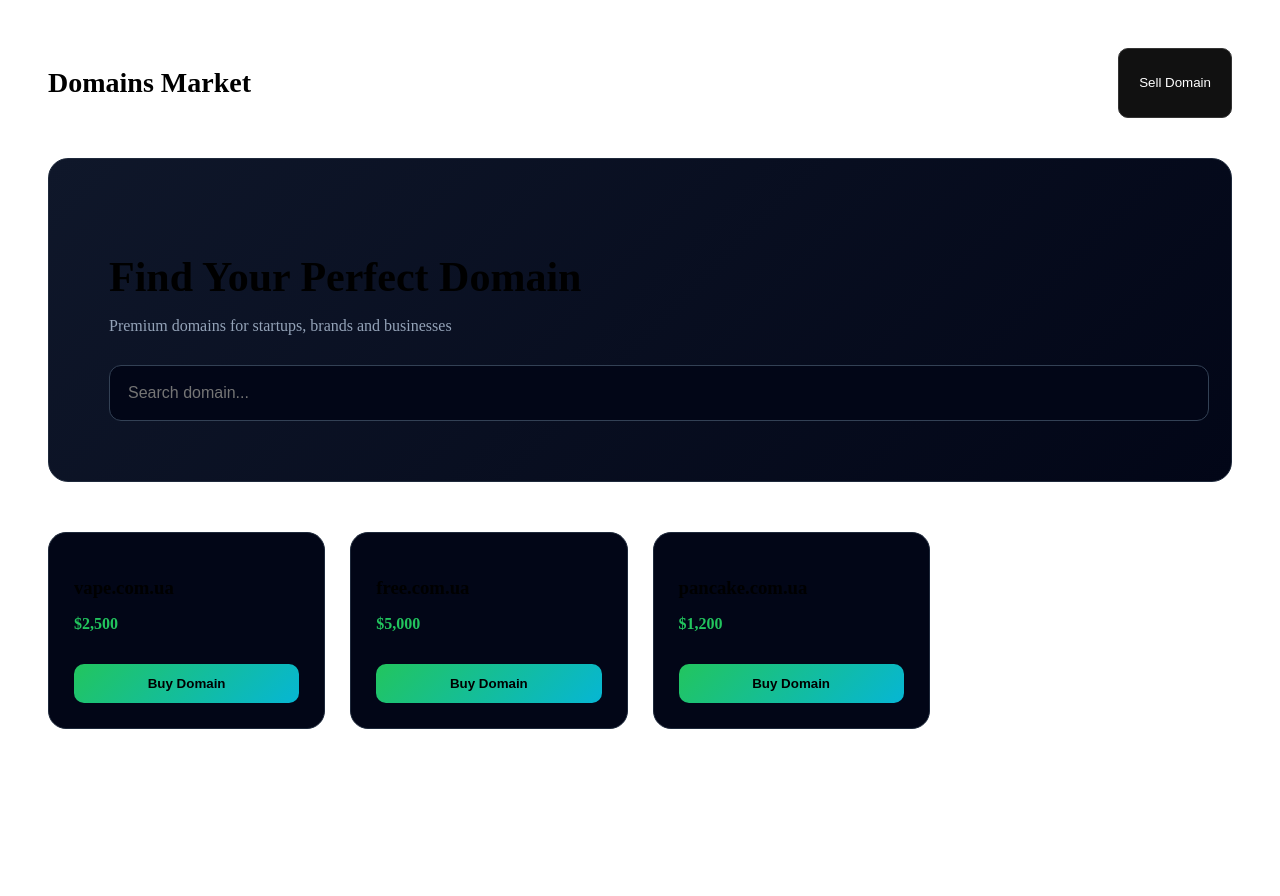
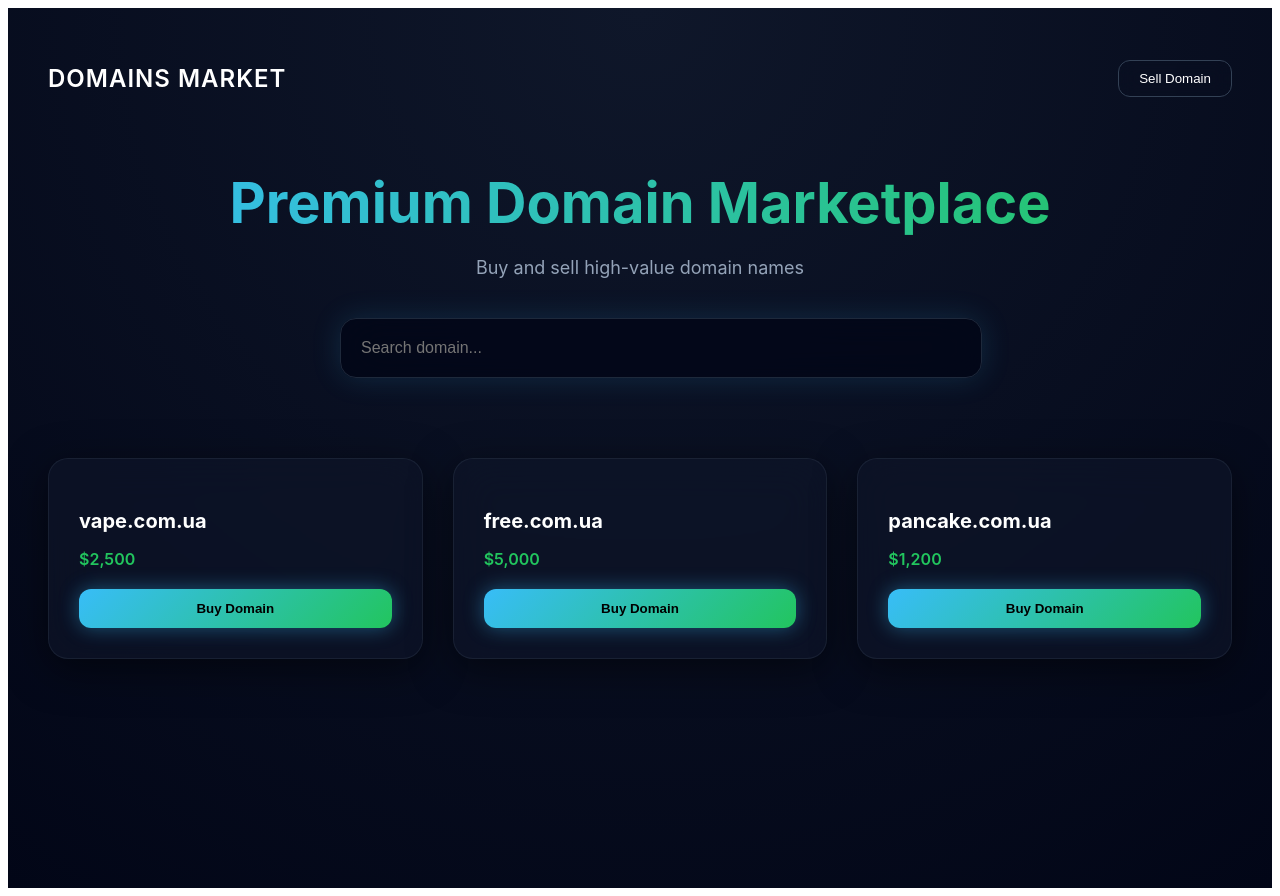
Before and after one commit to bestdomainua-coder/domains-market-clean, a Next.js app: page / in a window 1280 px wide. Before the commit the page ends 800 px from the top, so only its background shows below. Built offline with nearby package versions, Linux system fonts and the light colour scheme.

Commit message:
Update page.tsx

```diff
--- a/app/page.tsx
+++ b/app/page.tsx
@@ -6,17 +6,36 @@ export default function Page() {
   ];
 
   return (
-    <main style={{ padding: "40px", maxWidth: "1200px", margin: "0 auto" }}>
+    <main style={{
+      minHeight: "100vh",
+      background: "radial-gradient(circle at top, #0f172a, #020617)",
+      color: "#fff",
+      padding: "40px",
+      fontFamily: "Inter, sans-serif"
+    }}>
 
-      {/* HEADER */}
-      <div style={{ display: "flex", justifyContent: "space-between", marginBottom: "40px" }}>
-        <h1 style={{ fontSize: "28px" }}>Domains Market</h1>
+      {/* NAV */}
+      <div style={{
+        display: "flex",
+        justifyContent: "space-between",
+        alignItems: "center",
+        marginBottom: "60px"
+      }}>
+        <h1 style={{
+          fontSize: "24px",
+          fontWeight: "600",
+          letterSpacing: "1px"
+        }}>
+          DOMAINS MARKET
+        </h1>
+
         <button style={{
-          background: "#111",
-          border: "1px solid #333",
+          background: "transparent",
+          border: "1px solid #334155",
           color: "#fff",
           padding: "10px 20px",
-          borderRadius: "10px"
+          borderRadius: "12px",
+          backdropFilter: "blur(10px)"
         }}>
           Sell Domain
         </button>
@@ -24,59 +43,88 @@ export default function Page() {
 
       {/* HERO */}
       <div style={{
-        background: "linear-gradient(135deg, #0f172a, #020617)",
-        padding: "60px",
-        borderRadius: "20px",
-        marginBottom: "50px",
-        border: "1px solid #1e293b"
+        textAlign: "center",
+        marginBottom: "80px"
       }}>
-        <h2 style={{ fontSize: "42px", marginBottom: "10px" }}>
-          Find Your Perfect Domain
+        <h2 style={{
+          fontSize: "56px",
+          fontWeight: "700",
+          background: "linear-gradient(90deg, #38bdf8, #22c55e)",
+          WebkitBackgroundClip: "text",
+          WebkitTextFillColor: "transparent",
+          marginBottom: "20px"
+        }}>
+          Premium Domain Marketplace
         </h2>
-        <p style={{ color: "#94a3b8", marginBottom: "30px" }}>
-          Premium domains for startups, brands and businesses
+
+        <p style={{
+          color: "#94a3b8",
+          fontSize: "18px",
+          marginBottom: "40px"
+        }}>
+          Buy and sell high-value domain names
         </p>
 
+        <div style={{
+          maxWidth: "600px",
+          margin: "0 auto",
+          position: "relative"
+        }}>
           <input
             placeholder="Search domain..."
             style={{
               width: "100%",
-            padding: "18px",
-            borderRadius: "12px",
-            border: "1px solid #334155",
-            background: "#020617",
+              padding: "20px",
+              borderRadius: "16px",
+              border: "1px solid #1e293b",
+              background: "rgba(2,6,23,0.8)",
+              backdropFilter: "blur(20px)",
               color: "#fff",
-            fontSize: "16px"
+              fontSize: "16px",
+              boxShadow: "0 0 30px rgba(56,189,248,0.15)"
             }}
           />
+        </div>
       </div>
 
       {/* GRID */}
       <div style={{
         display: "grid",
-        gridTemplateColumns: "repeat(auto-fill, minmax(260px, 1fr))",
-        gap: "25px"
+        gridTemplateColumns: "repeat(auto-fill, minmax(280px, 1fr))",
+        gap: "30px"
       }}>
         {domains.map((d, i) => (
           <div key={i} style={{
-            background: "#020617",
-            border: "1px solid #1e293b",
-            borderRadius: "18px",
-            padding: "25px"
+            padding: "30px",
+            borderRadius: "20px",
+            background: "rgba(15,23,42,0.6)",
+            border: "1px solid rgba(148,163,184,0.1)",
+            backdropFilter: "blur(20px)",
+            transition: "0.3s",
+            boxShadow: "0 10px 40px rgba(0,0,0,0.5)"
           }}>
-            <h3 style={{ marginBottom: "10px" }}>{d.name}</h3>
-            <p style={{ color: "#22c55e", fontWeight: "bold" }}>{d.price}</p>
+            <h3 style={{ fontSize: "20px", marginBottom: "10px" }}>
+              {d.name}
+            </h3>
+
+            <p style={{
+              color: "#22c55e",
+              fontWeight: "600",
+              marginBottom: "20px"
+            }}>
+              {d.price}
+            </p>
 
             <button style={{
-              marginTop: "15px",
               width: "100%",
               padding: "12px",
-              borderRadius: "10px",
+              borderRadius: "12px",
               border: "none",
-              background: "linear-gradient(135deg, #22c55e, #06b6d4)",
+              background: "linear-gradient(135deg, #38bdf8, #22c55e)",
               color: "#000",
-              fontWeight: "bold",
-              cursor: "pointer"
+              fontWeight: "600",
+              cursor: "pointer",
+              boxShadow: "0 0 20px rgba(56,189,248,0.4)"
             }}>
               Buy Domain
             </button>
```
Lines whose indentation alone changed are shown as unchanged.
